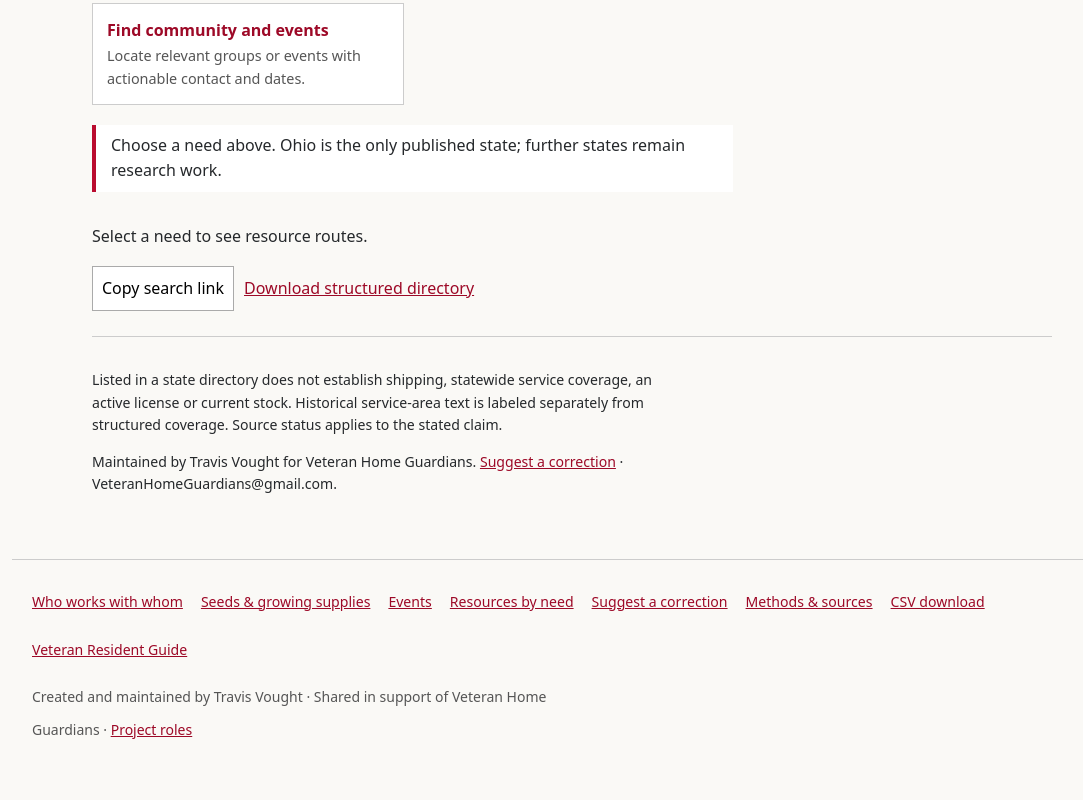
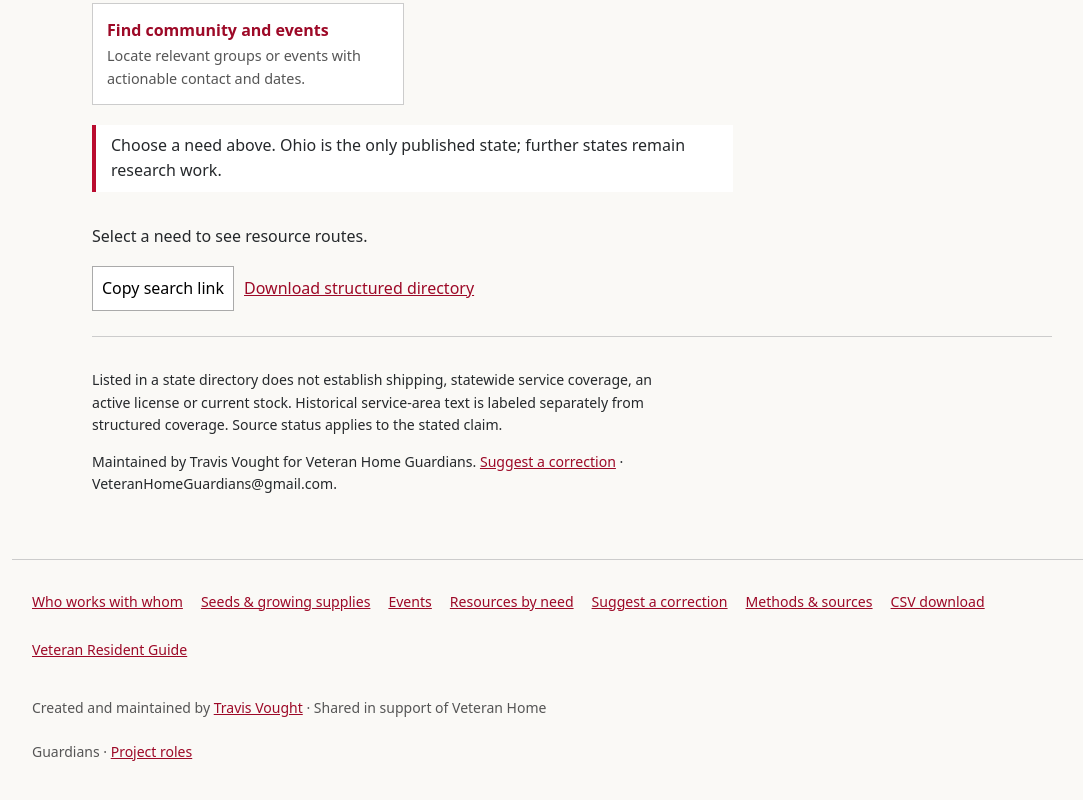
Before and after one commit to travisvought-byte/ohio-cannabis-directory, a website: page state.html in a window 1280 px wide. Shown: the part 589-1389 px from the top of the page, without its empty margins (68-1151 px from the left). Drawn offline with Linux system fonts and the light colour scheme.

Commit message:
site: make author bio a subtle footer link, not a sales block

```diff
--- a/state.html
+++ b/state.html
@@ -35,4 +35,4 @@ history.replaceState(null,'',link(current()));
 stateEl.onchange=()=>{requestedState=stateEl.value;selectedService='';render()};pathEl.onchange=()=>{selectedService='';render()};qEl.oninput=()=>{selectedService='';render()};for(const el of [sexEl,flowerEl,fulfillEl])el.onchange=()=>{selectedService='';render()};$('state-reset').onclick=()=>{qEl.value='';sexEl.value='';flowerEl.value='';fulfillEl.value='';selectedService='';render()};$('state-share').onclick=async()=>{try{await navigator.clipboard.writeText(link(current()).href);$('share-status').textContent='Link copied.'}catch{$('share-status').textContent='Copy the page address to share these filters.'}};window.addEventListener('popstate',load);load();
 
 }
-initializePage().catch(()=>{const target=document.getElementById('results')||document.getElementById('state-results')||document.getElementById('cards');if(target)target.textContent='Data could not load. Use the source or CSV links below.';});</script><footer class="site-footer"><nav aria-label="More resources"><a href="relationships.html">Who works with whom</a><a href="seeds.html">Seeds &amp; growing supplies</a><a href="resources.html#community">Events</a><a href="resources.html">Resources by need</a><a href="mailto:VeteranHomeGuardians@gmail.com?subject=Ohio%20Cannabis%20Directory%3A%20listing%20update&body=Organization%20or%20listing%20link%3A%0D%0A%0D%0AAddition%20or%20correction%3A%0D%0A%0D%0AWebsite%20or%20source%3A%0D%0A%0D%0A">Suggest a correction</a><a href="https://github.com/travisvought-byte/ohio-cannabis-directory#readme">Methods &amp; sources</a><a href="ohio-cannabis-directory.csv" download>CSV download</a><a href="https://travisvought-byte.github.io/vhg-veteran-resident-guide/">Veteran Resident Guide</a></nav><p>Created and maintained by Travis Vought · Shared in support of Veteran Home Guardians · <a href="https://github.com/travisvought-byte/ohio-cannabis-directory/blob/main/PROJECT_STEWARDSHIP.md">Project roles</a></p></footer></body></html>
+initializePage().catch(()=>{const target=document.getElementById('results')||document.getElementById('state-results')||document.getElementById('cards');if(target)target.textContent='Data could not load. Use the source or CSV links below.';});</script><footer class="site-footer"><nav aria-label="More resources"><a href="relationships.html">Who works with whom</a><a href="seeds.html">Seeds &amp; growing supplies</a><a href="resources.html#community">Events</a><a href="resources.html">Resources by need</a><a href="mailto:VeteranHomeGuardians@gmail.com?subject=Ohio%20Cannabis%20Directory%3A%20listing%20update&body=Organization%20or%20listing%20link%3A%0D%0A%0D%0AAddition%20or%20correction%3A%0D%0A%0D%0AWebsite%20or%20source%3A%0D%0A%0D%0A">Suggest a correction</a><a href="https://github.com/travisvought-byte/ohio-cannabis-directory#readme">Methods &amp; sources</a><a href="ohio-cannabis-directory.csv" download>CSV download</a><a href="https://travisvought-byte.github.io/vhg-veteran-resident-guide/">Veteran Resident Guide</a></nav><p>Created and maintained by <a href="work-with-travis.html">Travis Vought</a> · Shared in support of Veteran Home Guardians · <a href="https://github.com/travisvought-byte/ohio-cannabis-directory/blob/main/PROJECT_STEWARDSHIP.md">Project roles</a></p></footer></body></html>
```
